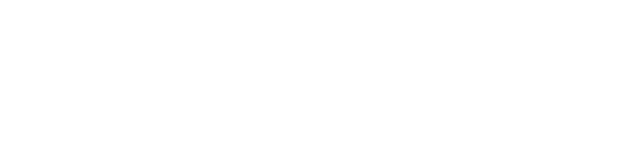
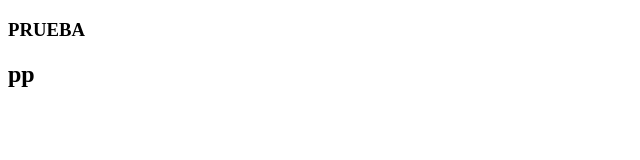
Before and after one commit to juanandresvelasquez/prueba, a plain HTML site: page index.html in a window 1280 px wide. Shown: the whole page, without its empty margins (0-640 px from the left). Drawn offline with Linux system fonts and the light colour scheme.

Commit message:
nuevo archivo

```diff
--- a/index.html
+++ b/index.html
@@ -9,6 +9,7 @@
 
 </head>
 <body>
-
+<h3>PRUEBA</h3>
+<h2>pp</h2>
 </body>
 </html>
```
